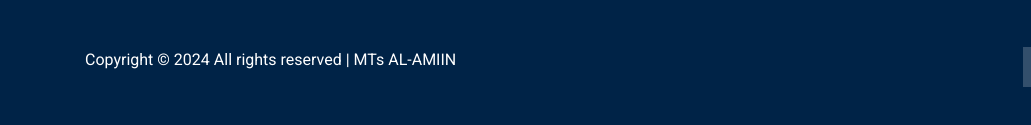
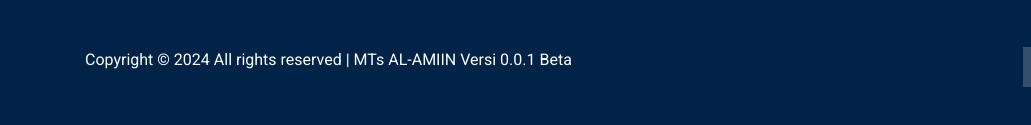
Before and after one commit to mts-alamiin/mts-alamiin, a plain HTML site: page index.html in a window 1280 px wide. Shown: the part 1311-1436 px from the top of the page, 0-1031 px from the left. Drawn offline with Linux system fonts and the light colour scheme; some packages are replaced by stand-ins of ours.

Commit message:
Update index.html

```diff
--- a/index.html
+++ b/index.html
@@ -741,7 +741,7 @@
             <script>
               document.write(new Date().getFullYear());
             </script>
-            All rights reserved | MTs AL-AMIIN
+            All rights reserved | MTs AL-AMIIN Versi 0.0.1 Beta
           </p>
           <div class="col-lg-4 col-sm-12 footer-social">
             <a href="#"><i class="ti-facebook"></i></a>
```
